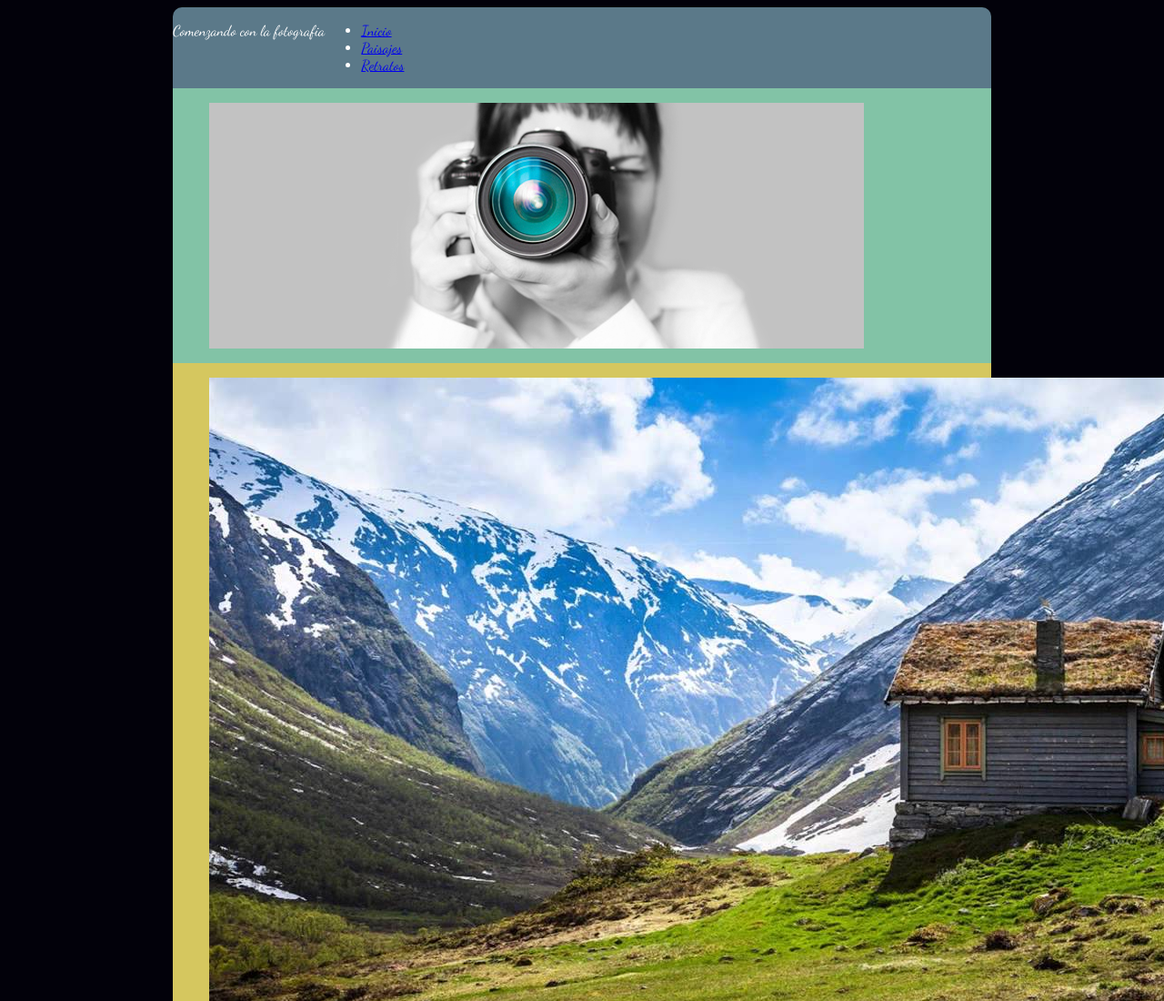
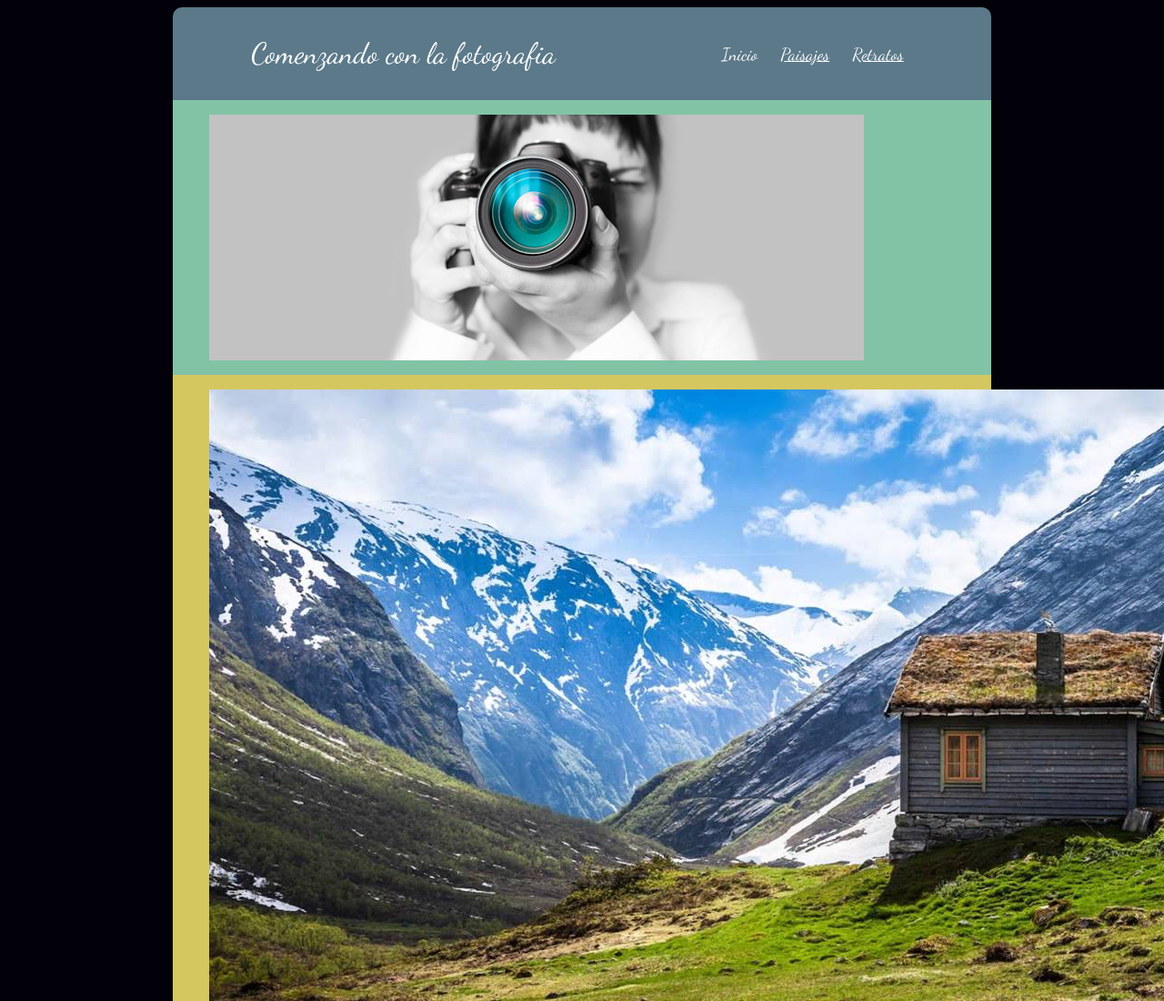
Before and after one commit to JuankDroid/CSS-Evaluacion-final, a plain HTML site: page index.html in a window 1280 px wide. Shown: the top 1100 px of the page at 91% size. Drawn offline with Linux system fonts and the light colour scheme.

Commit message:
Encabezado
Ajustando el encabezado

```diff
--- a/css/estilos.css
+++ b/css/estilos.css
@@ -16,6 +16,31 @@ header{
   color: white;
   border-top-right-radius: 10px;
   border-top-left-radius: 10px;
+}
+#titulo{
+  font-size: 2em;
+  float: left;
+  margin: auto;
+}
+#menu{
+  text-align: right;
+  float: right;
+  font-size: 1.2em;
+  margin: auto;
+}
+#menu ul{
+  list-style-type: none;
+  padding: 0;
+}
+#menu ul li{
+  display: inline;
+  padding: 0px 10px;
+}
+#menu ul li a{
+  color: white;
+}
+a[href='#'] {
+  text-decoration:none;
 }
 .principal{
   display: flex;
```
